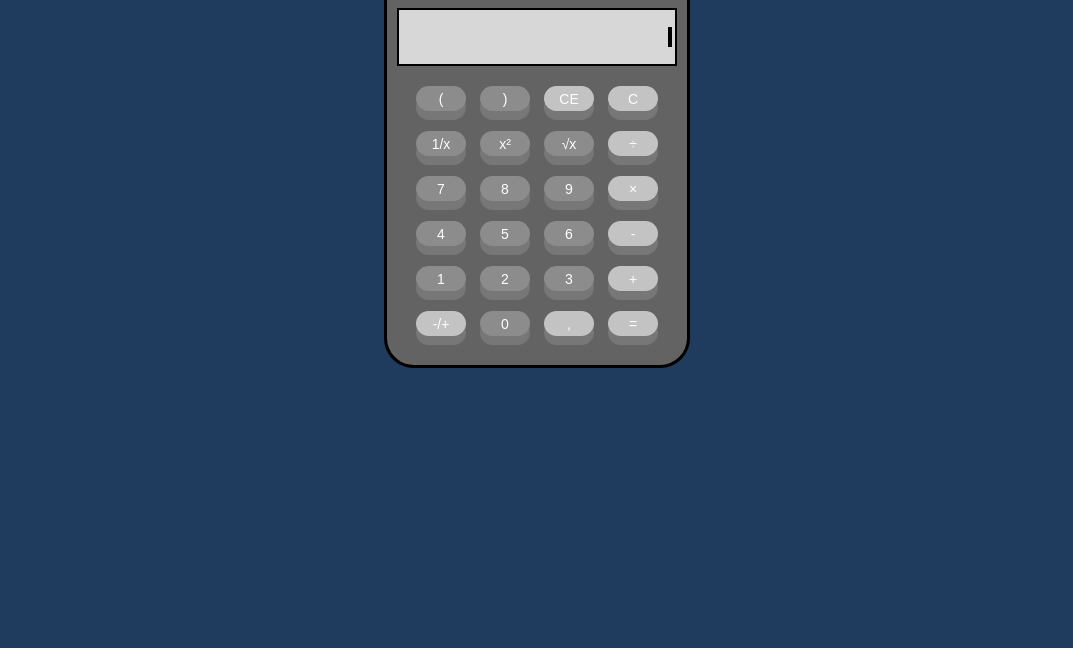
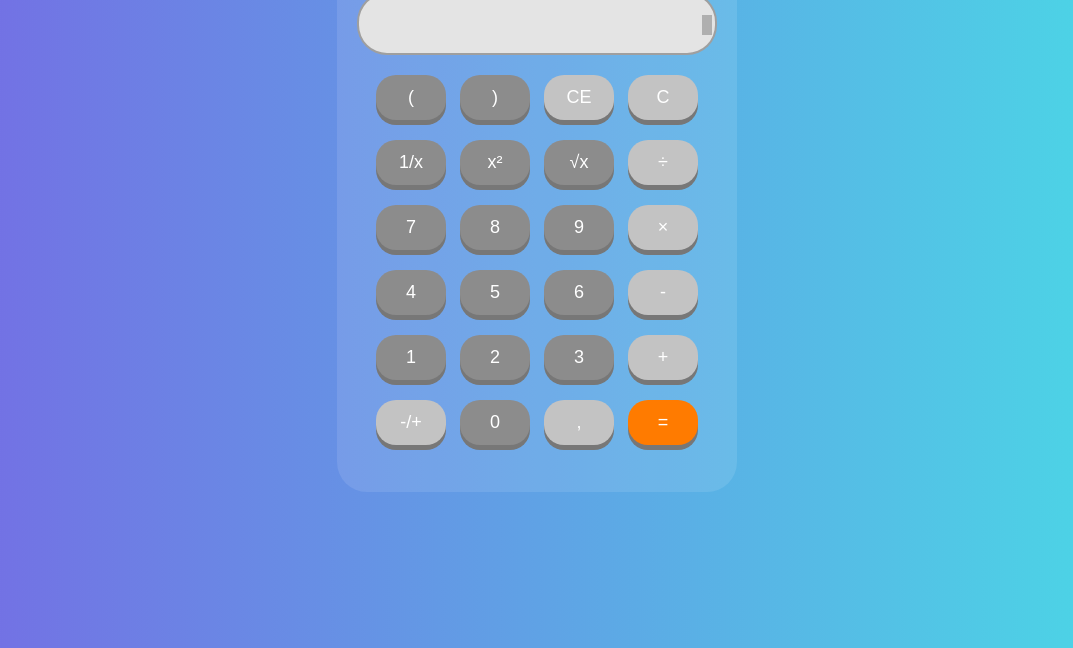
Before and after one commit to niszco/Calculatrice, a plain HTML site: page index.html in a window 1280 px wide. Shown: the part 152-800 px from the top of the page, without its empty margins (103-1176 px from the left). Drawn offline with Linux system fonts and the light colour scheme.

Commit message:
Design changes

```diff
--- a/index.html
+++ b/index.html
@@ -4,7 +4,7 @@
     <meta charset="UTF-8">
     <meta http-equiv="X-UA-Compatible" content="IE=edge">
     <meta name="viewport" content="width=device-width, initial-scale=1.0">
-    <link rel="stylesheet" href="https://fonts.googleapis.com/css?family=Source Code Pro">
+    <link rel="stylesheet" href="https://fonts.googleapis.com/css?family=Roboto Slab">
     <link rel="stylesheet" href="main.css">
     <title>Calculatrice</title>
 </head>
@@ -15,34 +15,34 @@
     </div>
     <div id="screen">
         <div id="display">
-        <p><span id="cursor"></span></p>
+        <p><span id="cursor"></span>
         </div>
     </div>
     <div class="device_buttons">
-        <button class ="buttons_misc" type="button">
+        <button class ="buttons_misc" type="button" data-action="left_bracket">
             (
         </button>
-        <button class ="buttons_misc" type="button">
+        <button class ="buttons_misc" type="button" data-action="right_bracket">
             )
         </button>
-        <button class ="buttons_del" type="button">
+        <button class ="buttons_del" type="button" data-action="clear_everything">
             CE
         </button>
-        <button class ="buttons_del" type="button">
+        <button class ="buttons_del" type="button" data-action="clear">
             C
         </button>
     </div>
     <div class="device_buttons">
-        <button class ="buttons_misc" type="button">
+        <button class ="buttons_misc" type="button" data-action="frac">
             1/x
         </button>
-        <button class ="buttons_misc" type="button">
+        <button class ="buttons_misc" type="button" data-action="sqr">
             x²
         </button>
-        <button class ="buttons_misc" type="button">
+        <button class ="buttons_misc" type="button" data-action="sqr_root">
             √x
         </button>
-        <button class ="buttons_operations" type="button">
+        <button class ="buttons_operations" type="button" data-action="divide">
             &divide;
         </button>
     </div>
@@ -56,7 +56,7 @@
         <button class ="buttons_misc" type="button">
             9
         </button>
-        <button class ="buttons_operations" type="button">
+        <button class ="buttons_operations" type="button" data-action="multiply">
             &times;
         </button>
     </div>
@@ -70,7 +70,7 @@
         <button class ="buttons_misc" type="button">
             6
         </button>
-        <button class ="buttons_operations" type="button">
+        <button class ="buttons_operations" type="button" data-action="substract">
             -
         </button>
     </div>
@@ -84,24 +84,25 @@
         <button class ="buttons_misc" type="button">
             3
         </button>
-        <button class ="buttons_operations" type="button">
+        <button class ="buttons_operations" type="button" data-action="add">
             &plus;
         </button>
     </div>
     <div class="device_buttons">
-        <button class ="buttons_operations" type="button">
+        <button class ="buttons_operations" type="button" data-action="change_sign">
             -/+
         </button>
         <button class ="buttons_misc" type="button">
             0
         </button>
-        <button class ="buttons_operations" type="button">
+        <button class ="buttons_operations" type="button" data-action="float">
             ,
         </button>
-        <button class ="button_equal" type="button">
+        <button class ="button_equal" type="button" data-action="equals">
             &equals;
         </button>
     </div>
 </div>
+<script src="main.js"></script>
 </body>
 </html>
--- a/main.css
+++ b/main.css
@@ -1,11 +1,7 @@
-body.dark-theme img {
-    filter: brightness(.8) contrast(1.2);
-  }
-
 body {
     margin: 0;
-    display: flex;
-    background-color: rgba(0, 33, 71, 0.879);
+    background: linear-gradient(90deg, #7669e4, #49dbe6);
+    font-family: 'Roboto Slab', serif;
 }
 
 p {
@@ -13,18 +9,19 @@ p {
 }
 
 #device_title {
-    font-family: 'Source Code Pro', serif;
+    font-family: 'Roboto Slab', serif;
     text-align: center;
     color: white;
     margin-left: 5px;
-    font-size: 18px;
+    font-size: 20px;
     font-weight: 700;
 }
 
 #screen {
-    border: 2px solid black;
-    margin: 0 10px 10px 10px;
-    background-color: rgb(215, 215, 215);
+    border: 2px solid rgb(0, 0, 0, 0.3);
+    margin: 0 20px 10px 20px;
+    background-color: rgb(228, 228, 228);
+    border-radius: 30px;
 }
 
 #display {
@@ -35,12 +32,12 @@ p {
 
 p #cursor {
     height: 20px;
-        width: 4px;
+    width: 10px;
     margin-right: 3px;
-        background: black;
+    background: rgb(0, 0, 0, 0.7);
     opacity: 0;
     display: inline-block;
-        animation: blink 1s linear infinite alternate;
+    animation: blink 0.75s linear infinite alternate;
 }
 
 @keyframes blink {
@@ -53,14 +50,13 @@ p #cursor {
 }
 
 #device_frame {
-    width: 300px;
-    height: 450px;
+    width: 400px;
+    height: 580px;
     margin: auto;
     margin-top: 5%;
     margin-bottom: 5%;
-    border: 3px solid black;
+    background-color: rgba(255, 255, 255, 0.1);
     border-radius: 30px;
-    background-color: rgb(99, 99, 99);
 }
 
 .device_buttons {
@@ -72,8 +68,8 @@ p #cursor {
 .buttons_misc {
     margin: 5px;
     padding: 5px;
-    width: 50px;
-    height: 25px;
+    width: 70px;
+    height: 45px;
     border-radius: 20px;
     background-color: rgba(0, 0, 0, 0.601);
     color: rgb(255, 255, 255);
@@ -81,22 +77,22 @@ p #cursor {
     outline: none;
     background-color: #8c8c8c;
     border: none;
-    box-shadow: 0 9px #777777;
-    font-size: 14px;
+    box-shadow: 0 5px #777777;
+    font-size: 18px;
 }
 
 .buttons_misc:hover {background-color: #d7d7d7}
 
 .buttons_misc:active {
-  box-shadow: 0 5px #777777;
+  box-shadow: 0 2px #777777;
   transform: translateY(4px);
 }
 
 .buttons_operations {
     margin: 5px;
     padding: 5px;
-    width: 50px;
-    height: 25px;
+    width: 70px;
+    height: 45px;
     border-radius: 20px;
     background-color: rgba(0, 0, 0, 0.601);
     color: rgb(255, 255, 255);
@@ -104,57 +100,57 @@ p #cursor {
     outline: none;
     background-color: #c3c3c3;
     border: none;
-    box-shadow: 0 9px #777777;
-    font-size: 14px;
+    box-shadow: 0 5px #777777;
+    font-size: 18px;
 }
 
 .buttons_operations:hover {background-color: #d7d7d7}
 
 .buttons_operations:active {
-  box-shadow: 0 5px #777777;
+  box-shadow: 0 2px #777777;
   transform: translateY(4px);
 }
 
 .buttons_del {
     margin: 5px;
     padding: 5px;
-    width: 50px;
-    height: 25px;
+    width: 70px;
+    height: 45px;
     border-radius: 20px;
     color: rgb(255, 255, 255);
     cursor: pointer;
     outline: none;
     background-color: #c3c3c3;
     border: none;
-    box-shadow: 0 9px #777777;
-    font-size: 14px;
+    box-shadow: 0 5px #777777;
+    font-size: 18px;
 }
 
 .buttons_del:hover {background-color: #d7d7d7}
 
 .buttons_del:active {
-  box-shadow: 0 5px #777777;
+  box-shadow: 0 2px #777777;
   transform: translateY(4px);
 }
 
 .button_equal {
     margin: 5px;
     padding: 5px;
-    width: 50px;
-    height: 25px;
+    width: 70px;
+    height: 45px;
     border-radius: 20px;
     color: rgb(255, 255, 255);
     cursor: pointer;
     outline: none;
-    background-color: #c3c3c3;
+    background-color: #ff7b00;
     border: none;
-    box-shadow: 0 9px #777777;
-    font-size: 14px;
+    box-shadow: 0 5px #777777;
+    font-size: 18px;
 }
 
-.button_equal:hover {background-color: #d7d7d7}
+.button_equal:hover {background-color: #be5c00}
 
 .button_equal:active {
-  box-shadow: 0 5px #777777;
+  box-shadow: 0 2px #777777;
   transform: translateY(4px);
 }
--- a/main.js
+++ b/main.js
@@ -1,17 +1,19 @@
-// Main functions for basic operations.
+const device = document.querySelector('.device_frame');
+const buttons = document.querySelector('.device_buttons');
 
-function addition(a, b){
-  return a + b;
+buttons.addEventListener('click', x => {
+  if (x.target.matches('device_buttons')) {
+    const buttons = x.target;
+    const action = buttons.dataset.action;
+    const buttonsContent = buttons.textContent;
+    const displayNumber = display.textContent
+  }
+})
+
+function display(value) {
+  if (value == null) {
+    equals.value += '';
+  } else {
+    equals.value = value;
+  }
 }
-
-function multiply(a, b) {
-  return a * b;
-}
-
-function substract(a, b) {
-  return a - b;
-}
-
-function divide(a, b) {
-  return a / b;
-}
```
Also changed, not shown: 1 other file. Lines whose indentation alone changed are shown as unchanged.
